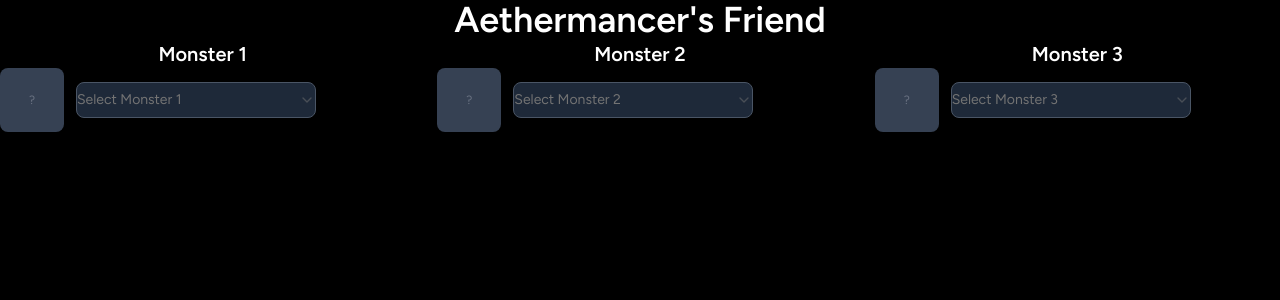
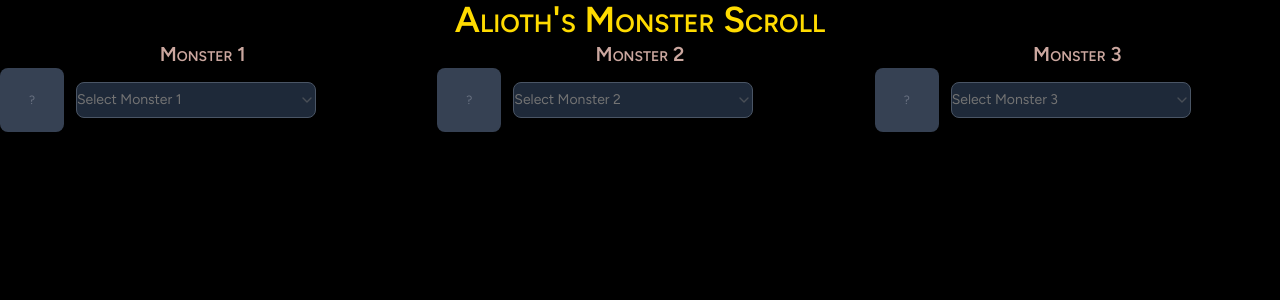
Before and after one commit to cklapperich/aethermancer-companion, a React (Vite) app: page / in a window 1280 px wide. Shown: the top 300 px of the page. Built offline with nearby package versions, Linux system fonts and the light colour scheme.

Commit message:
styling updates

```diff
--- a/index.html
+++ b/index.html
@@ -4,7 +4,7 @@
     <meta charset="UTF-8" />
     <link rel="icon" type="image/svg+xml" href="/vite.svg" />
     <meta name="viewport" content="width=device-width, initial-scale=1.0" />
-    <title>Aethermancer Card Demo</title>
+    <title>Alioth's Monster Scroll</title>
   </head>
   <body>
     <div id="root"></div>
--- a/src/App.tsx
+++ b/src/App.tsx
@@ -24,8 +24,13 @@ function App() {
     const allTraits = loadTraits(traitsData);
     const allMonsters = loadMonsters(monstersData);
 
+    // Sort monsters alphabetically by name
+    const sortedMonsters = [...allMonsters].sort((a, b) =>
+      a.name.localeCompare(b.name)
+    );
+
     return {
-      monsters: allMonsters,
+      monsters: sortedMonsters,
       actions: allActions,
       traits: allTraits
     };
@@ -55,12 +60,12 @@ function App() {
   return (
     <div className="min-h-screen text-white p-10" style={{ backgroundColor: '#000000' }}>
       <div className="max-w-7xl mx-auto">
-        <h1 className="text-4xl font-bold text-center mb-8">Aethermancer's Friend</h1>
+        <h1 className="text-4xl font-alegreya font-bold text-center mb-8 text-tier-maverick" style={{ fontVariant: 'small-caps' }}>Alioth's Monster Scroll</h1>
         {/* 3-Column Monster Selection Grid */}
         <div className="grid grid-cols-3 gap-8">
           {/* Column 1 */}
           <div className="flex flex-col">
-            <h2 className="text-xl font-bold mb-4 text-center">Monster 1</h2>
+            <h2 className="text-xl font-alegreya font-bold mb-4 text-center text-tier-basic" style={{ fontVariant: 'small-caps' }}>Monster 1</h2>
             <MonsterSelect
               monsters={monsters}
               value={selectedMonsters[0]}
@@ -80,7 +85,7 @@ function App() {
 
           {/* Column 2 */}
           <div className="flex flex-col">
-            <h2 className="text-xl font-bold mb-4 text-center">Monster 2</h2>
+            <h2 className="text-xl font-alegreya font-bold mb-4 text-center text-tier-basic" style={{ fontVariant: 'small-caps' }}>Monster 2</h2>
             <MonsterSelect
               monsters={monsters}
               value={selectedMonsters[1]}
@@ -100,7 +105,7 @@ function App() {
 
           {/* Column 3 */}
           <div className="flex flex-col">
-            <h2 className="text-xl font-bold mb-4 text-center">Monster 3</h2>
+            <h2 className="text-xl font-alegreya font-bold mb-4 text-center text-tier-basic" style={{ fontVariant: 'small-caps' }}>Monster 3</h2>
             <MonsterSelect
               monsters={monsters}
               value={selectedMonsters[2]}
--- a/src/types/monsters.ts
+++ b/src/types/monsters.ts
@@ -33,9 +33,14 @@ export class Monster {
     this.signatureTrait = data.signatureTrait;
     this.startingHP = data.startingHP;
 
-    // Construct image path deterministically from name and shifted status
-    const shiftedSuffix = data.shifted ? '_Shifted' : '';
-    this.imagePath = `/assets/monsters/${data.name}${shiftedSuffix}_Portrait.webp`;
+    // Use portraitFilename if provided, otherwise construct from name
+    if (data.portraitFilename) {
+      this.imagePath = `/assets/monsters/${data.portraitFilename}`;
+    } else {
+      const shiftedSuffix = data.shifted ? '_Shifted' : '';
+      const nameForPath = data.name.replace(/ /g, '_');
+      this.imagePath = `/assets/monsters/${nameForPath}${shiftedSuffix}_Portrait.webp`;
+    }
   }
 
   /**
```
